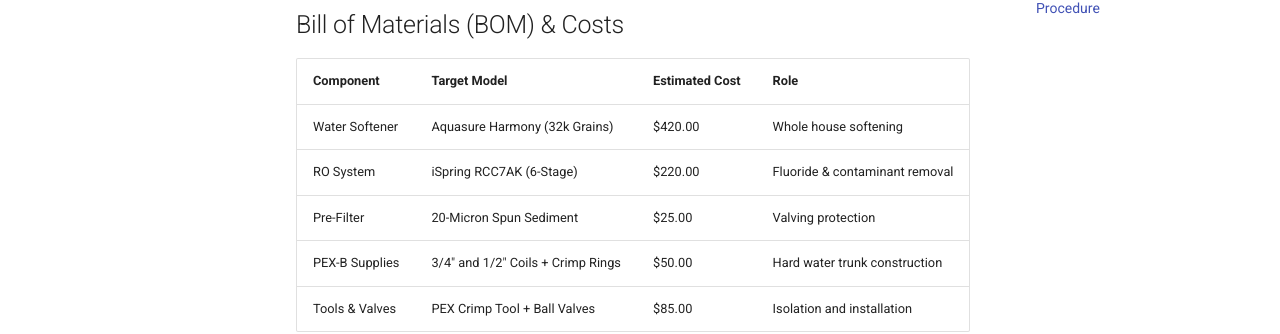
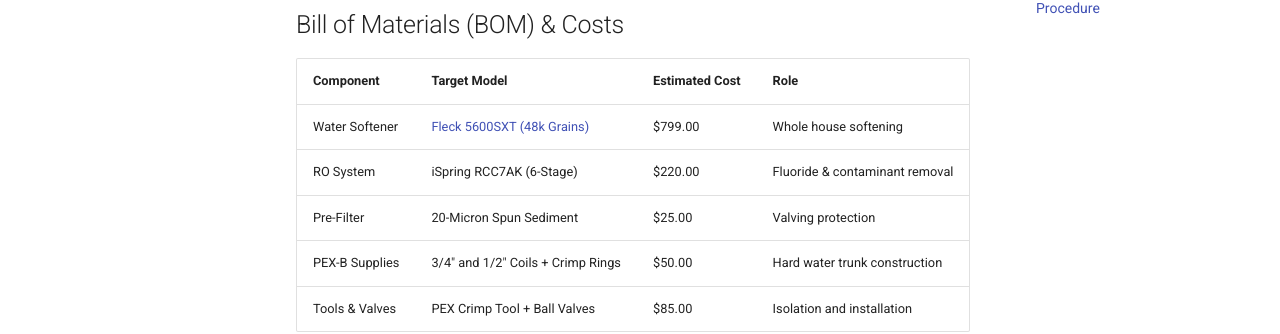
Before and after one commit to Natur3-Boy/Home-Improvement, an MkDocs documentation site: the page built from docs/water-system.md, in a window 1280 px wide and 900 px high, scrolled down 1493 px. Shown: the part 244-578 px from the top of the window. Built offline with MkDocs 1.6.1 and Material for MkDocs 9.7.7, drawn with Linux system fonts in a browser that asks for light colours.

Commit message:
Update water-system.md

```diff
--- a/docs/water-system.md
+++ b/docs/water-system.md
@@ -51,7 +51,7 @@ gantt
 ## Bill of Materials (BOM) & Costs
 Component | Target Model | Estimated Cost | Role
  --- | --- | --- | ---
-Water Softener | Aquasure Harmony (32k Grains) | $420.00 | Whole house softening
+Water Softener | [Fleck 5600SXT (48k Grains)](https://affordablewater.us/products/fleck-5600sxt-digital-metered-48000-grain-water-softener?currency=USD&country=US&variant=44898732474527&utm_source=google&utm_medium=cpc&utm_campaign=Google%20Shopping&stkn=dc3275341246) | $799.00 | Whole house softening
 RO System | iSpring RCC7AK (6-Stage) | $220.00 | Fluoride & contaminant removal
 Pre-Filter | 20-Micron Spun Sediment | $25.00 | Valving protection
 PEX-B Supplies | 3/4" and 1/2" Coils + Crimp Rings | $50.00 | Hard water trunk construction
```
